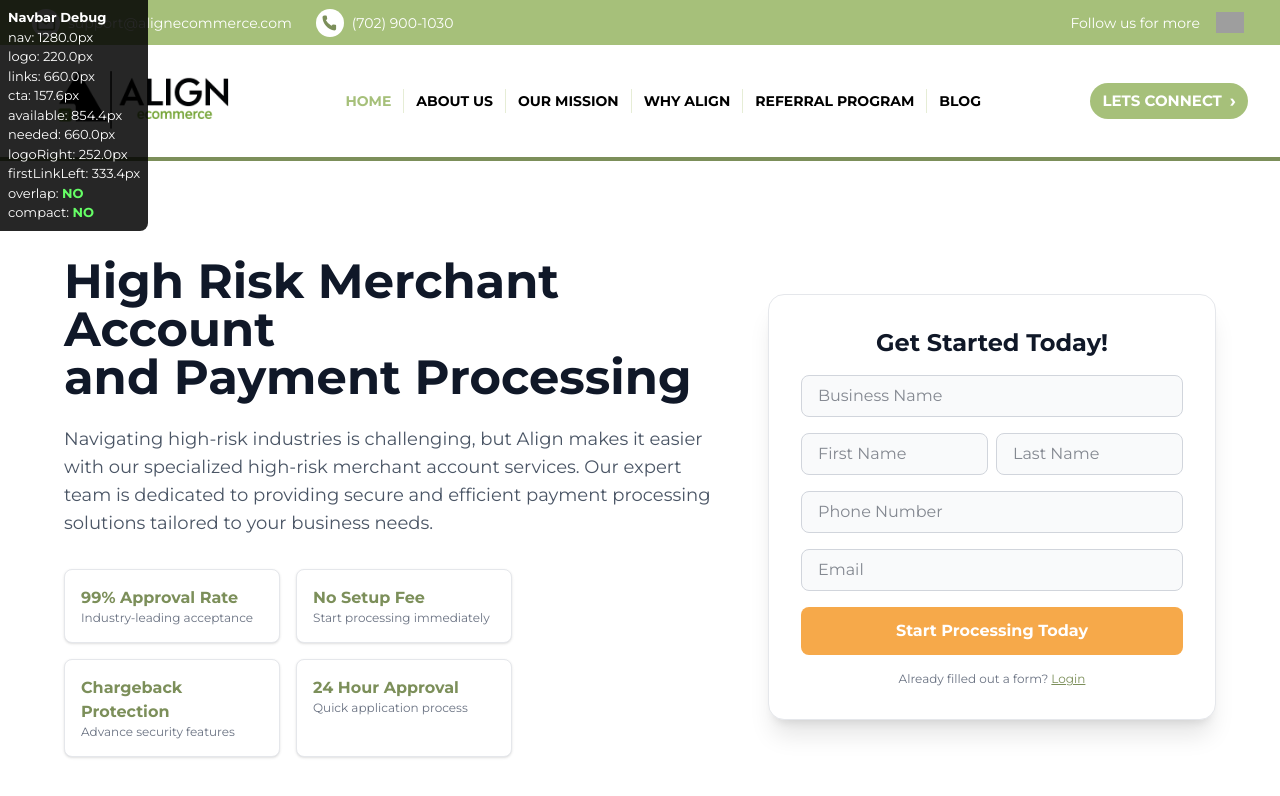
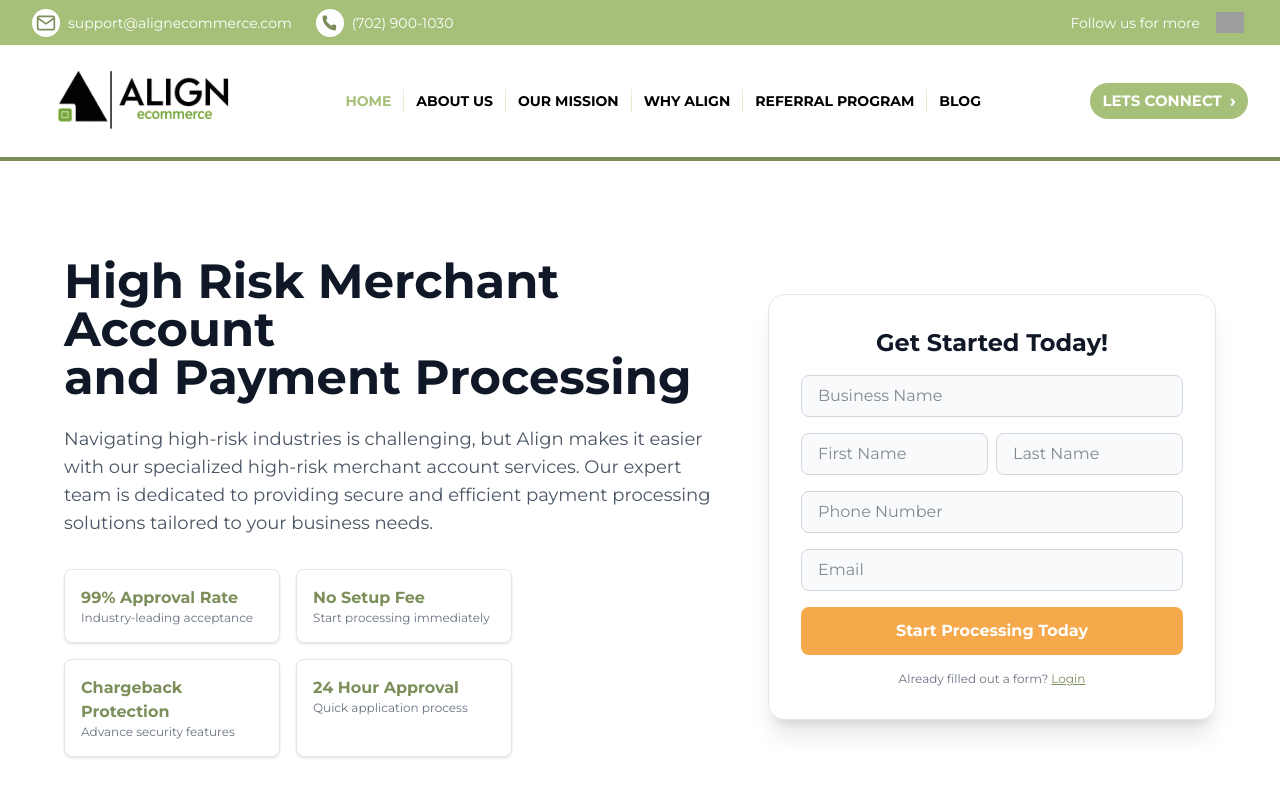
Before and after one commit to Jonathan-Atkins/align_ecommerce, a Next.js app: page / in a window 1280 px wide. Shown: the top 796 px of the page. Built offline with nearby package versions, Linux system fonts and the light colour scheme; grey boxes are pictures that could not be loaded.

Commit message:
Remove DebugNavOverlay component and associated debug state from Navbar for cleaner implementation

```diff
--- a/src/app/Navbar.tsx
+++ b/src/app/Navbar.tsx
@@ -1,36 +1,6 @@
 "use client";
 
-// Debug overlay for live measurement display
-function DebugNavOverlay({ nav, logo, links, cta, available, needed, compact, logoRight, firstLinkLeft, overlap }) {
-    if (process.env.NODE_ENV !== "development") return null;
-    return (
-        <div style={{
-            position: "fixed",
-            top: 0,
-            left: 0,
-            zIndex: 9999,
-            background: "rgba(0,0,0,0.85)",
-            color: "#fff",
-            fontSize: 13,
-            padding: 8,
-            borderBottomRightRadius: 8,
-            pointerEvents: "none",
-            maxWidth: 340,
-        }}>
-            <div><b>Navbar Debug</b></div>
-            <div>nav: {nav?.toFixed(1)}px</div>
-            <div>logo: {logo?.toFixed(1)}px</div>
-            <div>links: {links?.toFixed(1)}px</div>
-            <div>cta: {cta?.toFixed(1)}px</div>
-            <div>available: {available?.toFixed(1)}px</div>
-            <div>needed: {needed?.toFixed(1)}px</div>
-            <div>logoRight: {logoRight?.toFixed(1)}px</div>
-            <div>firstLinkLeft: {firstLinkLeft?.toFixed(1)}px</div>
-            <div>overlap: <b style={{color: overlap ? '#f66' : '#6f6'}}>{overlap ? 'YES' : 'NO'}</b></div>
-            <div>compact: <b style={{color: compact ? '#f66' : '#6f6'}}>{compact ? 'YES' : 'NO'}</b></div>
-        </div>
-    );
-}
+// ...existing code...
 import Image from "next/image";
 import Link from "next/link";
 import React, { useState, useRef, useLayoutEffect, useCallback } from "react";
@@ -60,19 +30,7 @@ export default function Navbar() {
     // Ref for the first nav link
     const firstLinkRef = useRef<HTMLAnchorElement | null>(null);
 
-    // Debug state for overlay
-    const [debug, setDebug] = useState({
-        nav: 0,
-        logo: 0,
-        links: 0,
-        cta: 0,
-        available: 0,
-        needed: 0,
-        compact: false,
-        logoRight: 0,
-        firstLinkLeft: 0,
-        overlap: false,
-    });
+    // ...existing code...
 
     // Evaluate whether the nav should be compact by measuring widths.
     // If the total width required by the links is greater than the available
@@ -87,7 +45,6 @@ export default function Navbar() {
         // If any element is missing, optimistically revert to non-compact to allow DOM to update
         if (!nav || !logo || !links || !firstLink) {
             setIsCompact(false);
-            setDebug((d) => ({ ...d, nav: 0, logo: 0, links: 0, cta: 0, available: 0, needed: 0, logoRight: 0, firstLinkLeft: 0, overlap: false, compact: false }));
             return;
         }
 
@@ -107,7 +64,6 @@ export default function Navbar() {
         // If logo or firstLink have zero width/position, optimistically revert to non-compact
         if (logoRect.width === 0 || firstLinkRect.width === 0) {
             setIsCompact(false);
-            setDebug((d) => ({ ...d, nav: navRect.width, logo: logoRect.width, links: linksNeeded, cta: ctaWidth, available: availableForLinks, needed: linksNeeded, logoRight, firstLinkLeft, overlap: false, compact: false }));
             return;
         }
 
@@ -117,18 +73,7 @@ export default function Navbar() {
             if (!shouldCompact) setOpen(false);
             return shouldCompact;
         });
-        setDebug({
-            nav: navRect.width,
-            logo: logoRect.width,
-            links: linksNeeded,
-            cta: ctaWidth,
-            available: availableForLinks,
-            needed: linksNeeded,
-            compact: shouldCompact,
-            logoRight,
-            firstLinkLeft,
-            overlap: isOverlap,
-        });
+        // ...existing code...
     }, []);
 
     useLayoutEffect(() => {
@@ -170,7 +115,6 @@ export default function Navbar() {
 
     return (
         <>
-            <DebugNavOverlay {...debug} />
             {/* Top Info Bar */}
             <div className="w-full bg-[#A6C07A] text-white text-sm">
                 <div className="w-full flex items-center justify-between px-2 sm:px-4 md:px-6 lg:px-8 py-2">
```
